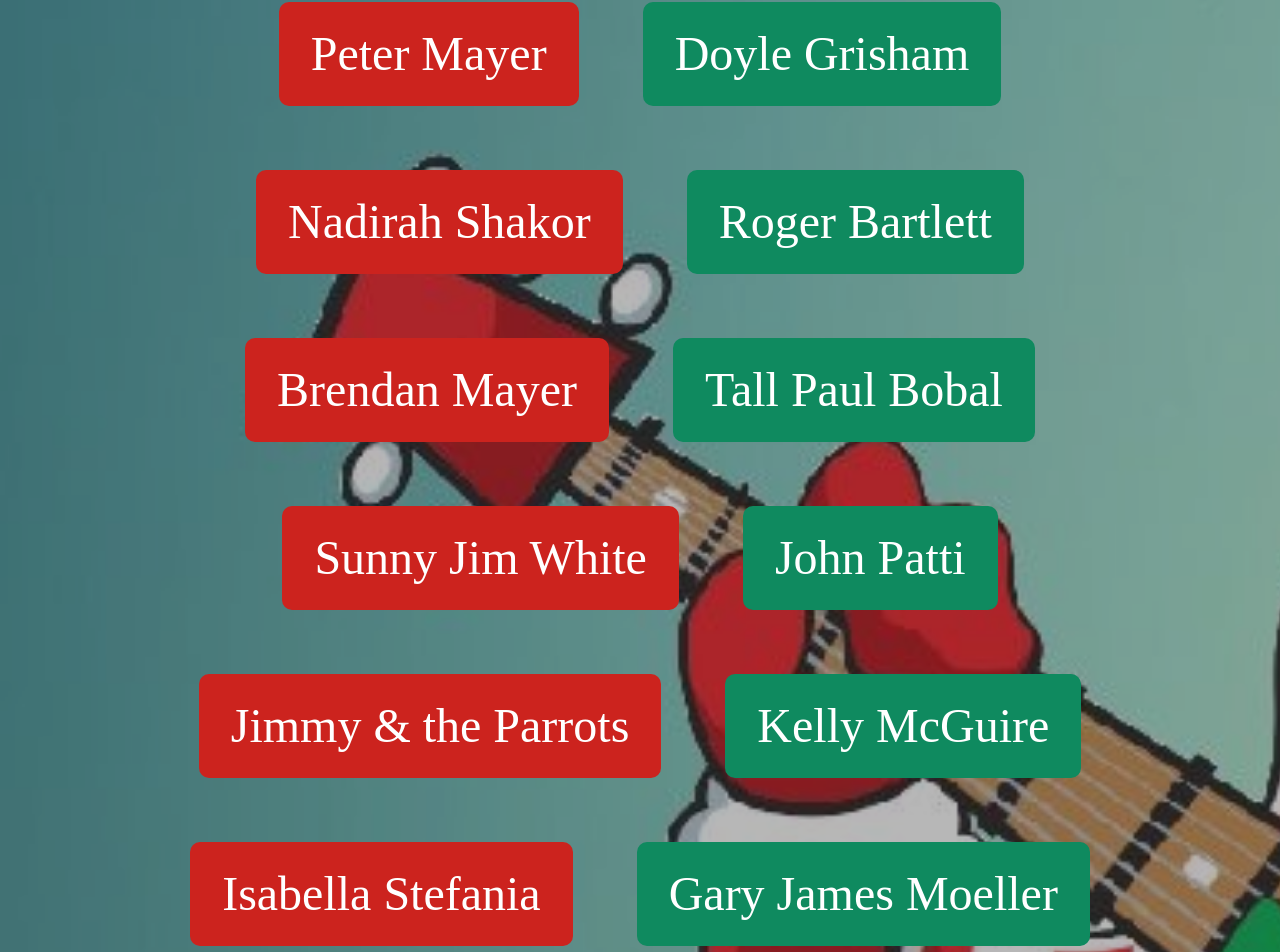
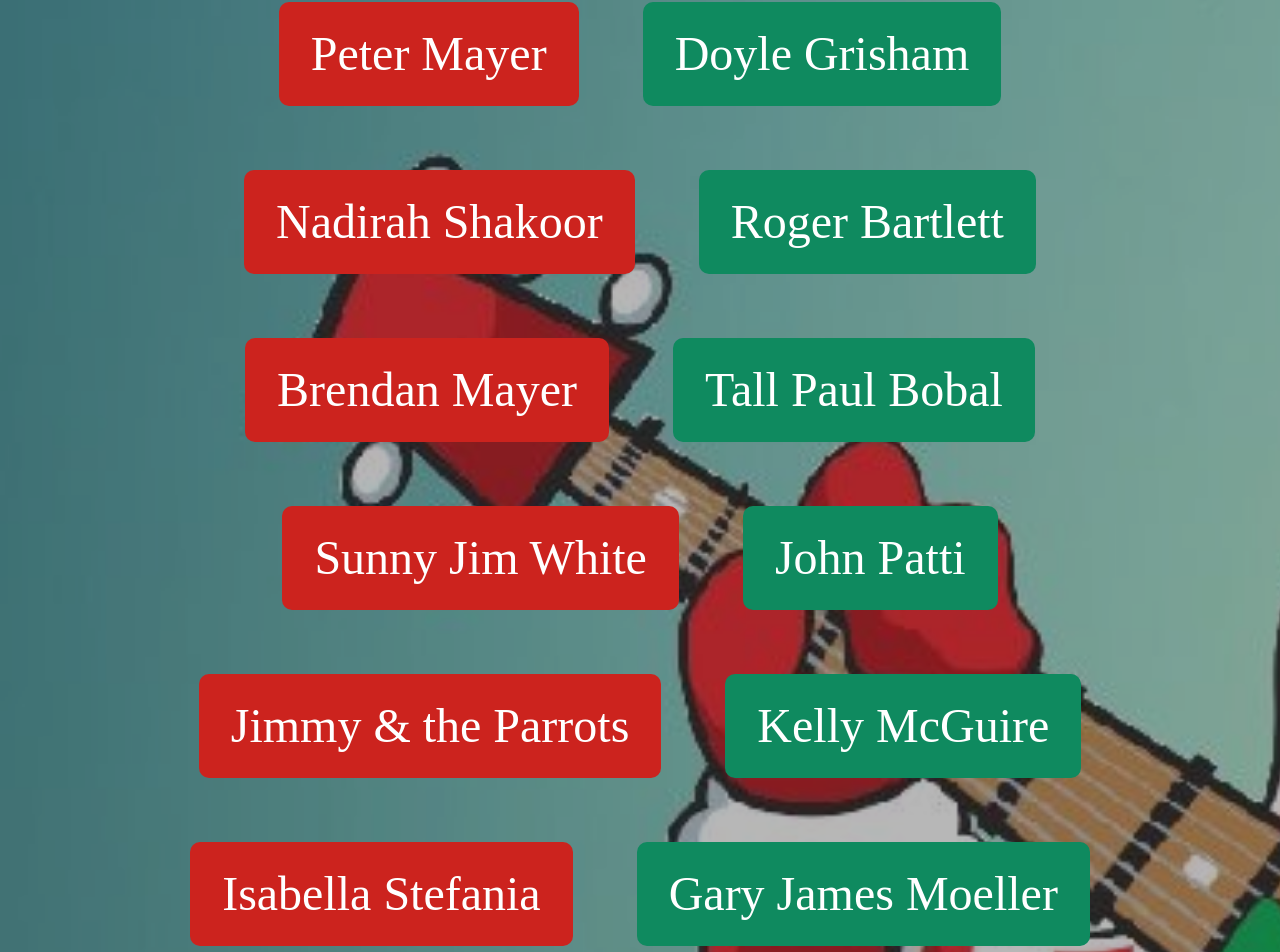
Before and after one commit to snew430/atroprockinchristmas, a React (Create React App) app: page / in a window 1280 px wide. Shown: the part 2775-3727 px from the top of the page. Built offline with nearby package versions, Linux system fonts and the light colour scheme; a web font is replaced by a local one.

Commit message:
added cookie movie

```diff
--- a/src/components/Cookie/Cookie.js
+++ b/src/components/Cookie/Cookie.js
@@ -2,6 +2,7 @@ import React from 'react';
 import baking from '../../assets/images/baking.jpeg';
 import cookie from '../../assets/images/cookie.jpeg';
 import Form from '../Form';
+import video from '../../assets/videos/cookie.mov'
 import './Cookie.scss';
 
 const Cookie = () => {
@@ -29,8 +30,11 @@ const Cookie = () => {
           </a>
         </p>
         <div className="images">
-          <img className="joe" src={baking} alt="joe baking cookies" />
-          <img className="joe" src={cookie} alt="palm tree cookie" />
+          <img className="joe" src={ baking } alt="joe baking cookies" />
+          <video controls="controls" width="800" height="600" name="Video Name">
+            <source src={ video } />
+          </video>
+          <img className="joe" src={ cookie } alt="palm tree cookie" />
         </div>
         <p className="charity-text">
           Cookies are sold by the pound, and all of the proceeds go to the
--- a/src/info/musicianInfo.js
+++ b/src/info/musicianInfo.js
@@ -1,7 +1,7 @@
 const musicians = [
     'Peter Mayer',
     'Doyle Grisham',
-    'Nadirah Shakor',
+    'Nadirah Shakoor',
     'Roger Bartlett',
     'Brendan Mayer',
     'Tall Paul Bobal',
```
Also changed, not shown: 1 other file (tests, documents, lock files or other folders).
